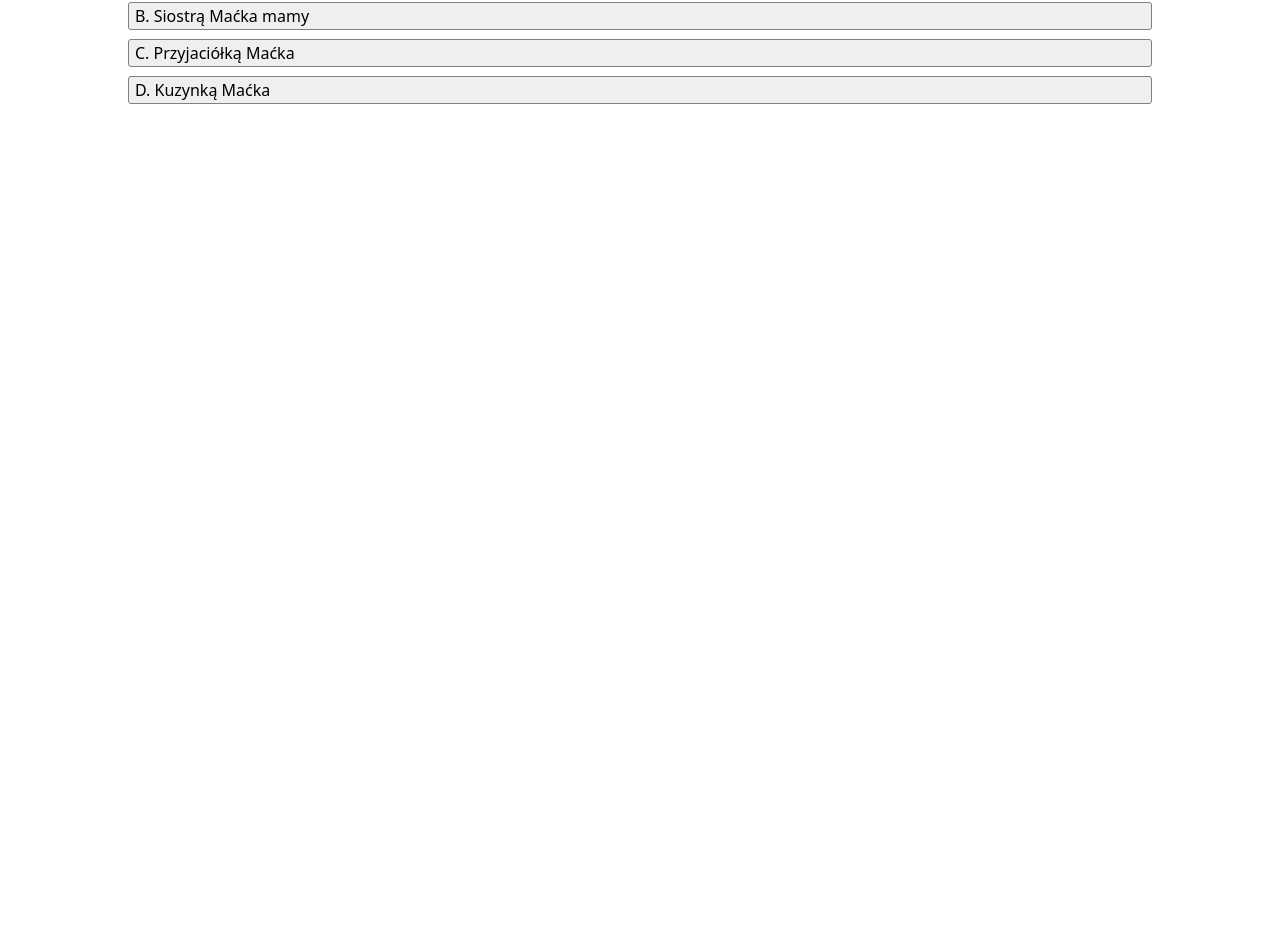
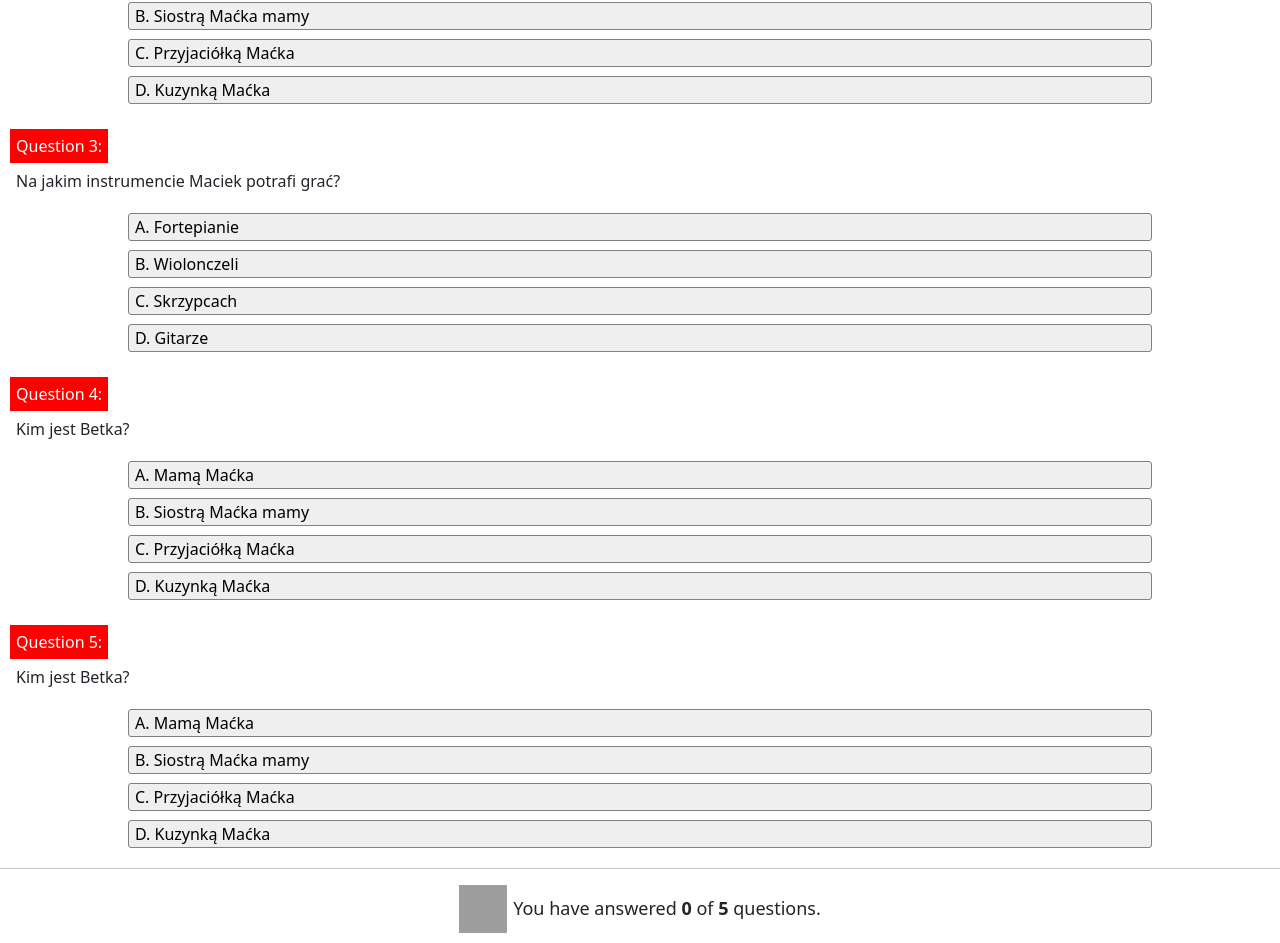
Before and after one commit to Fudal96/ReadingPolish, an Angular app: page /ReadingPolish/a1-co-lubie-robic in a window 1280 px wide. Shown: the part 1395-2338 px from the top of the page. Before the commit the page ends 1519 px from the top, so only its background shows below. Built offline with nearby package versions, Linux system fonts and the light colour scheme; grey boxes are pictures that could not be loaded.

Commit message:
Quiz is working

```diff
--- a/src/app/a1stories/a1-co-lubie-robic/a1-co-lubie-robic.component.html
+++ b/src/app/a1stories/a1-co-lubie-robic/a1-co-lubie-robic.component.html
@@ -82,7 +82,7 @@
             <span>Question 1:</span>
             <p>Jakie jest największe hobby Maćka?</p>
           </div>
-          <div class="answers">
+          <div #reset class="answers">
             <button  data-answer="correct" (click)="checkAnswer($event)">A. Malarstwo</button>
             <button data-answer="false" (click)="checkAnswer($event)">B. Koszykówka</button>
             <button data-answer="false" (click)="checkAnswer($event)">C. Pilka nożna</button>
@@ -95,7 +95,7 @@
             <span>Question 2:</span>
             <p>Kim jest Betka?</p>
           </div>
-          <div class="answers">
+          <div #reset2 class="answers">
             <button  data-answer="false" (click)="checkAnswer($event)">A. Mamą Maćka</button>
             <button data-answer="false" (click)="checkAnswer($event)">B. Siostrą Maćka mamy</button>
             <button data-answer="correct" (click)="checkAnswer($event)">C. Przyjaciółką Maćka</button>
@@ -103,6 +103,79 @@
           </div>
         </div>
 
+        <div class="question-wrapper">
+          <div class="question">
+            <span>Question 3:</span>
+            <p>Na jakim instrumencie Maciek potrafi grać?</p>
+          </div>
+          <div #reset3 class="answers">
+            <button  data-answer="false" (click)="checkAnswer($event)">A. Fortepianie</button>
+            <button data-answer="false" (click)="checkAnswer($event)">B. Wiolonczeli</button>
+            <button data-answer="false" (click)="checkAnswer($event)">C. Skrzypcach</button>
+            <button data-answer="correct" (click)="checkAnswer($event)">D. Gitarze</button>
+          </div>
+        </div>
+
+        <div class="question-wrapper">
+          <div class="question">
+            <span>Question 4:</span>
+            <p>Kim jest Betka?</p>
+          </div>
+          <div #reset4 class="answers">
+            <button  data-answer="false" (click)="checkAnswer($event)">A. Mamą Maćka</button>
+            <button data-answer="false" (click)="checkAnswer($event)">B. Siostrą Maćka mamy</button>
+            <button data-answer="correct" (click)="checkAnswer($event)">C. Przyjaciółką Maćka</button>
+            <button data-answer="false" (click)="checkAnswer($event)">D. Kuzynką Maćka</button>
+          </div>
+        </div>
+
+        <div class="question-wrapper">
+          <div class="question">
+            <span>Question 5:</span>
+            <p>Kim jest Betka?</p>
+          </div>
+          <div #reset5 class="answers">
+            <button  data-answer="false" (click)="checkAnswer($event)">A. Mamą Maćka</button>
+            <button data-answer="false" (click)="checkAnswer($event)">B. Siostrą Maćka mamy</button>
+            <button data-answer="correct" (click)="checkAnswer($event)">C. Przyjaciółką Maćka</button>
+            <button data-answer="false" (click)="checkAnswer($event)">D. Kuzynką Maćka</button>
+          </div>
+        </div>
+        <hr>
+        <div class="info-box">
+        <img src="https://res.cloudinary.com/dyyonpr5j/image/upload/v1681926129/result_zmmrsk.svg">
+        <span>You have answered <strong>{{answered}}</strong> of <strong>5</strong> questions.</span>
+      </div>
+      <div class="result-box">
+        <div class="zero-points for-all" *ngIf="points === 0 && answered === 5">
+          <span>You didn't do great, maybe try again</span>
+          <span>correct answers: 0%</span>
+        </div>
+        <div class="one-points for-all" *ngIf="points === 1 && answered === 5">
+          <span>You could do much better</span>
+          <span>correct answers: 20%</span>
+        </div>
+        <div class="two-points for-all" *ngIf="points === 2 && answered === 5">
+          <span>You're not there yet</span>
+          <span>correct answers: 40%</span>
+        </div>
+        <div class="three-points for-all" *ngIf="points === 3 && answered === 5">
+          <span>You're kind of getting there</span>
+          <span>correct answers: 60%</span>
+        </div>
+        <div class="four-points for-all" *ngIf="points === 4 && answered === 5">
+          <span>You almost got it!</span>
+          <span>correct answers: 80%</span>
+        </div>
+        <div class="five-points for-all" *ngIf="points === 5 && answered === 5">
+          <span>You're the best. Gratulacje!</span>
+          <span>correct answers: 100%</span>
+        </div>
+      </div>
+
+      <div class="restart-test" *ngIf="answered === 5">
+        <button (click)="restartTest()">Restart the test</button>
+      </div>
       </tab>
     </tabset>
   </section>
--- a/src/app/a1stories/a1-co-lubie-robic/a1-co-lubie-robic.component.scss
+++ b/src/app/a1stories/a1-co-lubie-robic/a1-co-lubie-robic.component.scss
@@ -53,6 +53,12 @@ h5 {
   opacity: 0.5;
 }
 
+.answers.restart {
+  pointer-events: all;
+  opacity: 1;
+  background: none;
+}
+
 .answers button {
   width: 80%;
   margin: auto;
@@ -70,3 +76,34 @@ h5 {
   background-color: red;
   color: white;
 }
+
+.info-box {
+  display: flex;
+  justify-content: center;
+  align-items: center;
+  gap: 6px;
+}
+
+.info-box img {
+  width: 48px;
+  height: 48px;
+}
+
+.info-box span {
+  font-size: 18px;
+}
+
+.result-box {
+  text-align: center;
+  padding: 5px;
+}
+
+.for-all {
+  display: flex;
+  flex-direction: column;
+}
+
+.restart-test {
+  display: flex;
+  justify-content: center;
+}
--- a/src/app/a1stories/a1-co-lubie-robic/a1-co-lubie-robic.component.ts
+++ b/src/app/a1stories/a1-co-lubie-robic/a1-co-lubie-robic.component.ts
@@ -1,13 +1,18 @@
-import { Component } from '@angular/core';
+import { Component, ElementRef, QueryList, ViewChild, ViewChildren } from '@angular/core';
 
 @Component({
   selector: 'app-a1-co-lubie-robic',
   templateUrl: './a1-co-lubie-robic.component.html',
   styleUrls: ['./a1-co-lubie-robic.component.scss']
 })
+
+
+
 export class A1CoLubieRobicComponent {
-
 points = 0;
+answered = 0;
+//@ViewChild('reset5') resetAnswers: ElementRef | undefined;
+@ViewChildren('reset, reset2, reset3, reset4, reset5', {read: ElementRef}) childComp:QueryList<ElementRef> | undefined
 
 
 
@@ -22,15 +27,30 @@ points = 0;
       element.classList.add('correct')
      parent.classList.add('disable')
      this.points++;
-     console.log(this.points)
+     this.answered++;
     } else if (answer === 'false') {
       element.classList.add('false')
       parent.classList.add('disable')
+      this.answered++;
     } else {
       console.log('error')
     }
   }
 
+  restartTest() {
+    this.childComp?.forEach(x => {
+      x.nativeElement.classList.remove('disable')
+      const children = x.nativeElement.children
+      const getEachChild = [...children]
+      getEachChild.forEach(btn => {
+        btn.classList.remove('correct')
+        btn.classList.remove('false')
+      })
+    })
+    this.points = 0;
+    this.answered = 0;
+  }
+
 
 
 }
```
Also changed, not shown: src/assets/result.svg (added).
